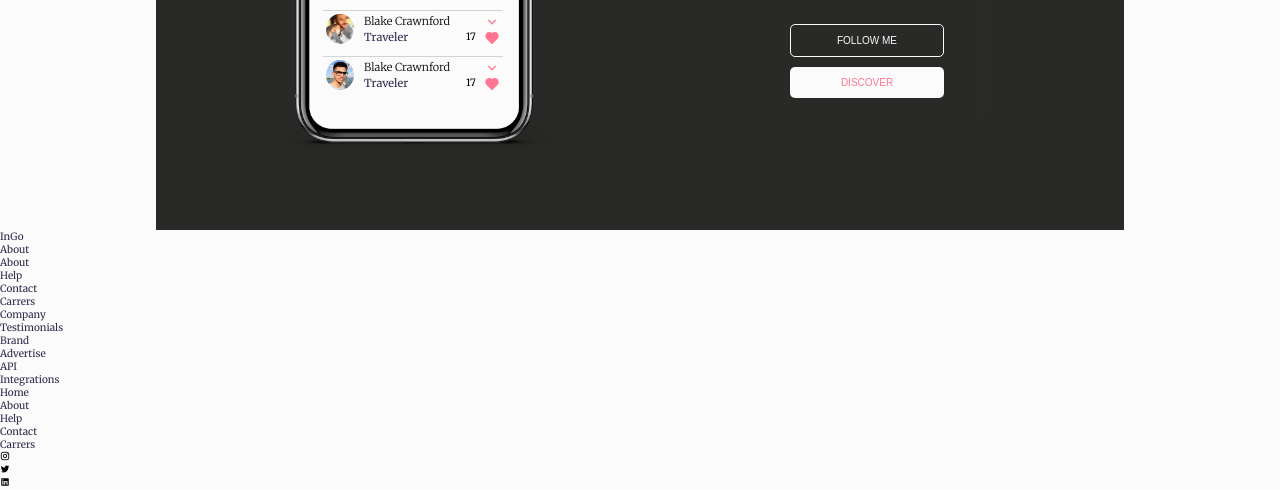
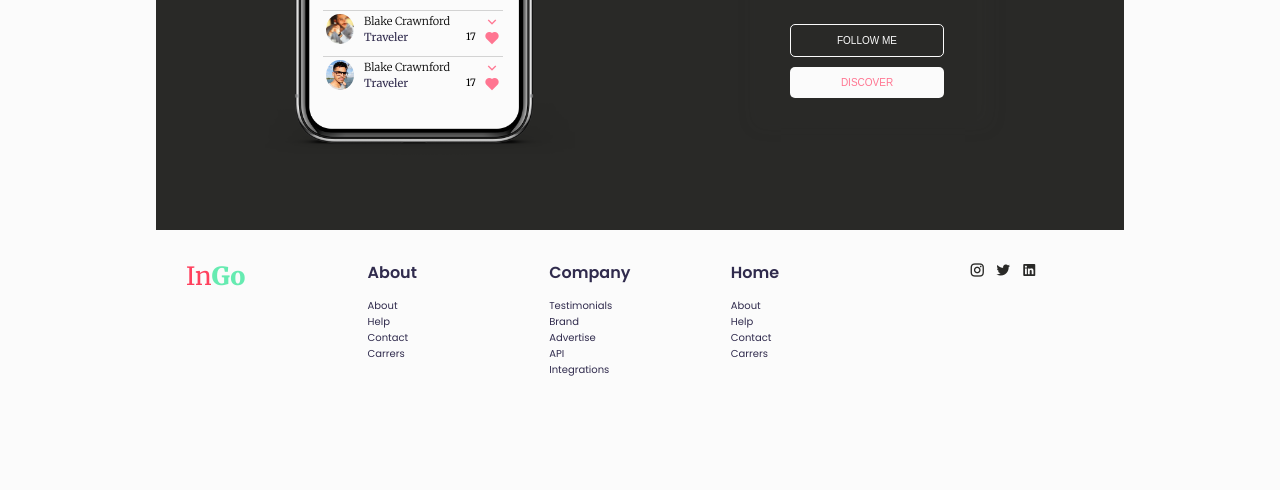
Before and after one commit to lcklucas/InGO-Landing-Page, a plain HTML site: page index.html in a window 1280 px wide. Shown: the part 2786-3276 px from the top of the page. After the commit the page ends 3194 px from the top, so only its background shows below. Drawn offline with nearby package versions, Linux system fonts and the light colour scheme.

Commit message:
CSS Footer

```diff
--- a/assets/sass/styles.scss
+++ b/assets/sass/styles.scss
@@ -759,9 +759,50 @@ body{
     color: var(--pink-color);
 }
 
+/*FOOTER*/
+.footer{
+    padding: 3rem;
+    display: grid;
+    justify-content: center;
+    grid-template-columns: 1fr 1fr 1fr 1fr 1fr;
+}
+.footer__logo{
+    font-size: var(--big-font-size);
+    color: var(--red-color);
+}
+
+.nav__footer{
+    font-family: var(--second-font);
+    color: var(--gray-color);
+}
+
+.footer__title{
+    font-size: var(--normal-font-size);
+    font-weight: var(--font-bold);
+    padding-bottom: var(--mb-1-25);
+}
+
+
+#footer-social{
+    display: flex;
+    justify-content: center;
+    column-gap: 1rem;
+    font-size: var(--normal-font-size);
+}
+
+
 
 /*BREAKPOINTS*/
 @media screen and (max-width: 599px){
+
+    .home__data{
+        width: 25%;
+    }
+
+    .home__img{
+        width: 75%;
+        float: right;
+    }
 
 }
 
--- a/index.html
+++ b/index.html
@@ -273,11 +273,13 @@
 
     </main>
 
-    <footer class="footer">
-        <a href="" class="footer__logo">InGo</a>
+    <footer class="footer section">
+        <a href="" class="footer__logo">In<b class="ingo-logo-go">Go</b></a>
 
         <ul class="nav__footer" id="footer-about">
-            <a href="" class="nav__title">About</a>
+            <li class="footer__title">
+                <a href="" class="">About</a>
+            </li>
             <li class="footer__item">
                 <a href="" class="footer__link">About</a>
             </li>
@@ -293,7 +295,10 @@
         </ul>
 
         <ul class="nav__footer" id="footer-company">
-            <a href="" class="nav__title">Company</a>
+            <li class="footer__title">
+                <a href="" class="">Company</a>
+            </li>
+
             <li class="footer__item">
                 <a href="" class="footer__link">Testimonials</a>
             </li>
@@ -312,7 +317,9 @@
         </ul>
 
         <ul class="nav__footer" id="footer-home">
-            <a href="" class="nav__title">Home</a>
+            <li class="footer__title">
+                <a href="" class="">Home</a>
+            </li>
             <li class="footer__item">
                 <a href="" class="footer__link">About</a>
             </li>
```
Also changed, not shown: assets/sass/styles.css, 1 other file.
